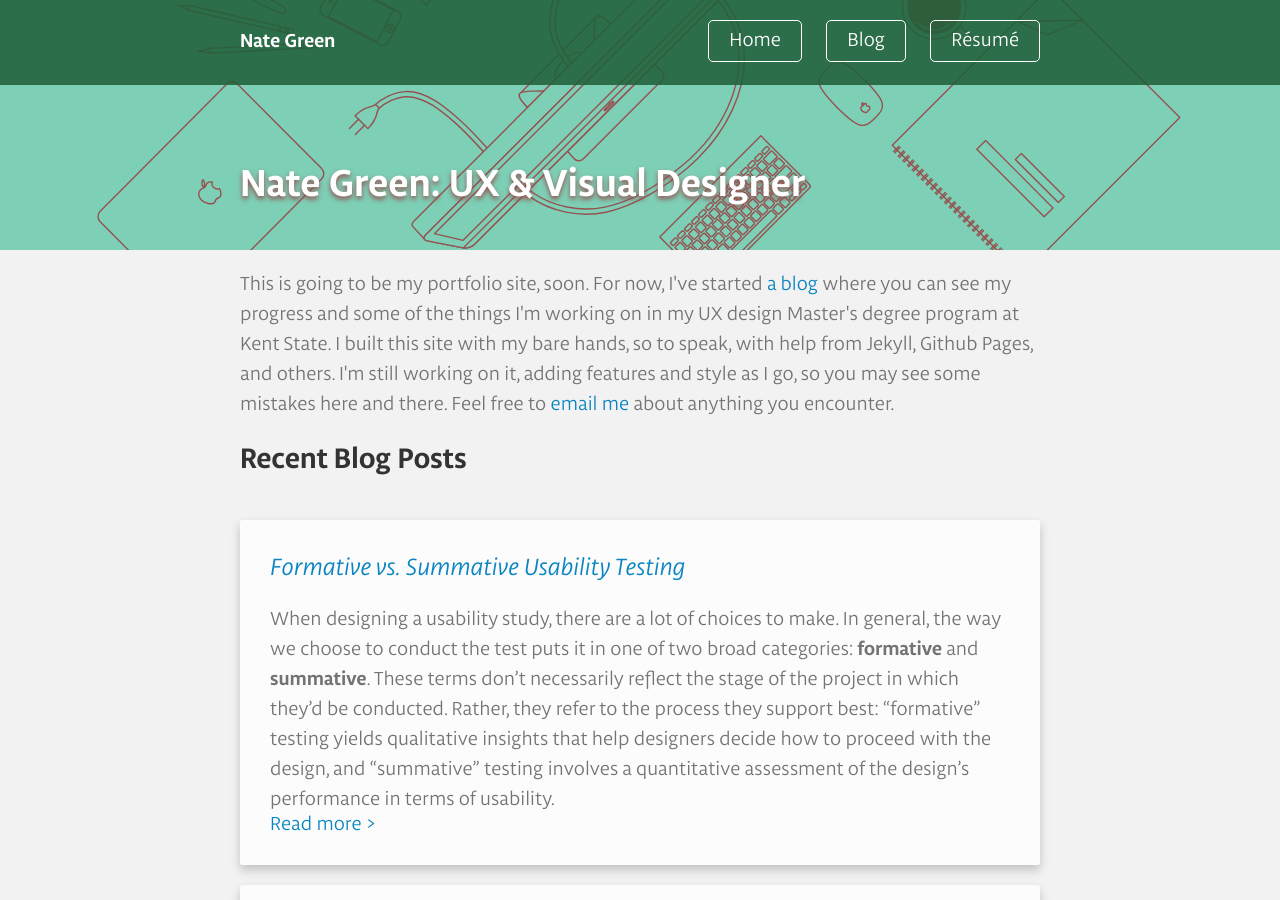
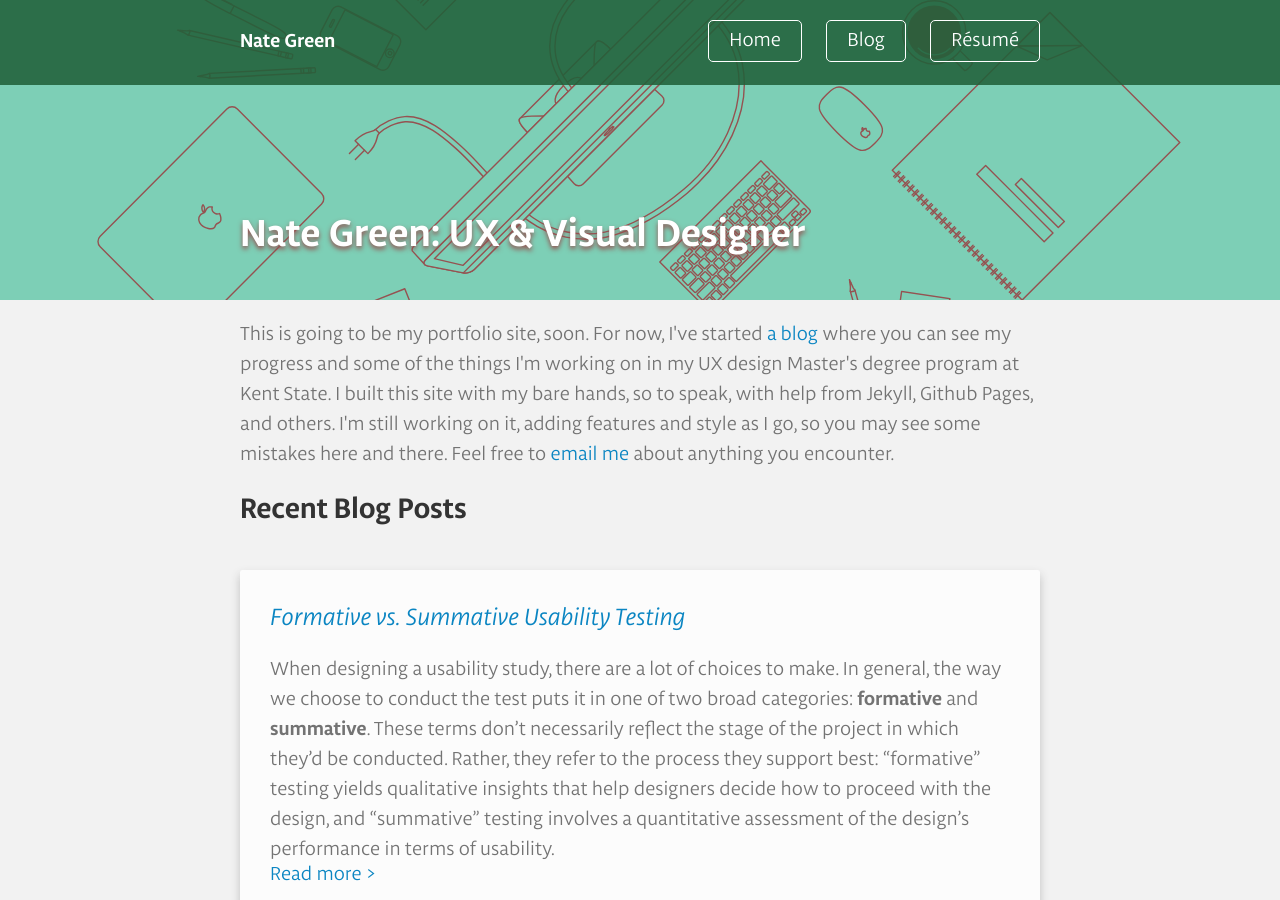
Before and after one commit to nategreen/old-website, a Jekyll site: the page built from index.html, in a window 1280 px wide and 900 px high. Built offline with Jekyll 4.4.1, drawn with Linux system fonts in a browser that asks for light colours; nearby versions of some CDN libraries; some web fonts are replaced.

Commit message:
add height and min-height to masthead

```diff
--- a/_sass/_home-page.scss
+++ b/_sass/_home-page.scss
@@ -1,5 +1,8 @@
 #masthead {
-  padding-top: 2rem;
+  position: relative;
+  z-index: -1;
+  height: 33.333vh;
+  min-height: 12rem;
   padding-bottom: 2rem;
   background-color: $teal;
   background-image: url(/images/tools.svg);
@@ -8,6 +11,8 @@
   background-size: 150%;
 
   h1 {
+    position: absolute;
+    bottom: 2rem;
     color: $white;
     text-shadow: 0 .125rem .25rem $marsala;
   }
```
